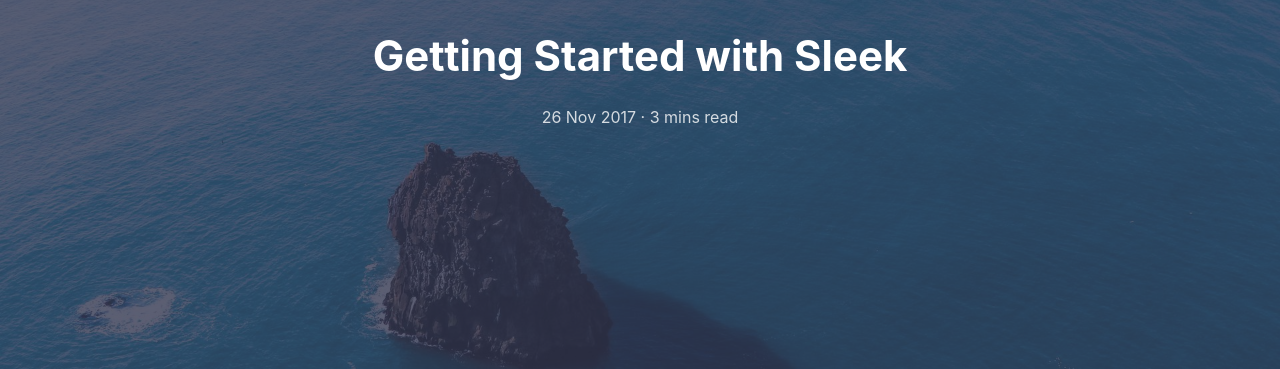
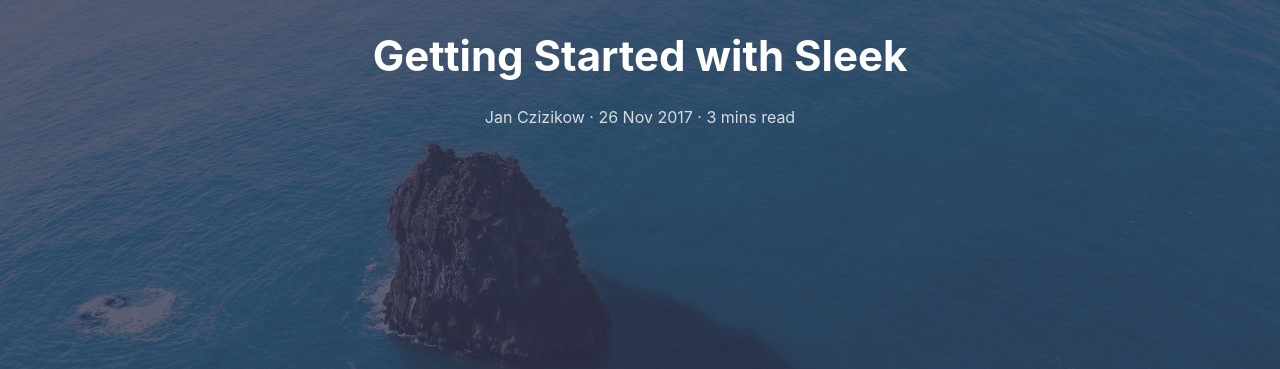
Before and after one commit to janczizikow/sleek, a Jekyll site: the page built from _posts/2017-11-26-getting-started.md, in a window 1280 px wide and 900 px high. Shown: the part 206-575 px from the top of the window. Built offline with Jekyll 4.4.1, drawn with Linux system fonts in a browser that asks for light colours; formulas are drawn with MathJax 3; a script that is not in the unit is left out; comment, search, counter and statistics services are not loaded.

Commit message:
Added an author
Added Jan Czizikow as the author.

```diff
--- a/_posts/2017-11-26-getting-started.md
+++ b/_posts/2017-11-26-getting-started.md
@@ -3,6 +3,7 @@
 title: Getting Started with Sleek
 featured-img: sleek
 mathjax: true
+author: Jan Czizikow
 ---
 
 # Getting started
```
